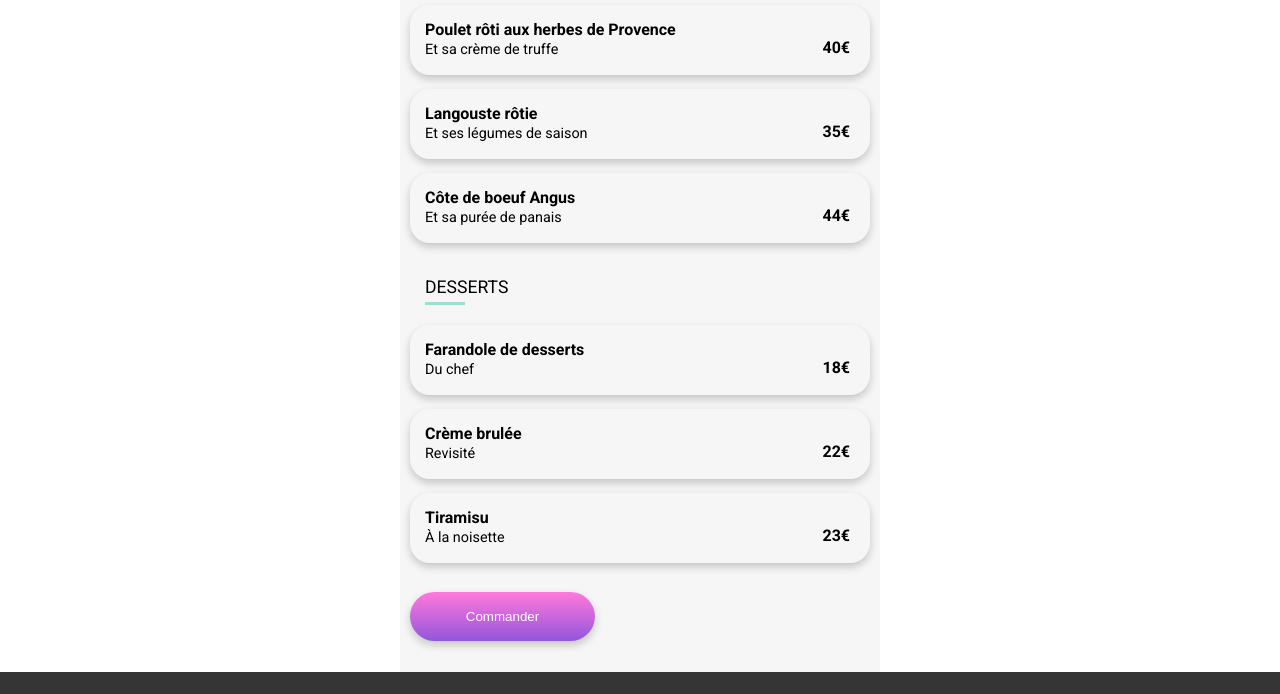
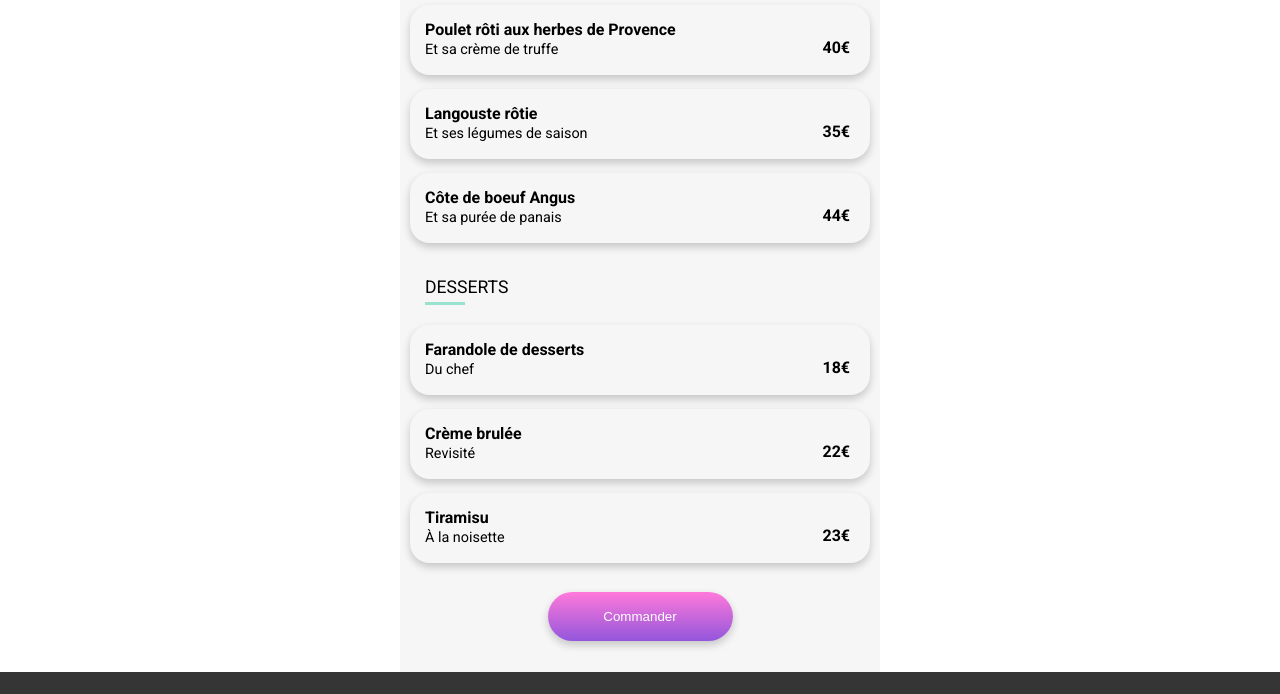
Before and after one commit to yflly/Ohmyfood, a plain HTML site: page ledelicedessens.html in a window 1280 px wide. Shown: the part 746-1440 px from the top of the page. Drawn offline with Linux system fonts and the light colour scheme; a web font is replaced by a local one.

Commit message:
Correction /div sur le bouton commander

```diff
--- a/ledelicedessens.html
+++ b/ledelicedessens.html
@@ -145,8 +145,9 @@
             <i class="fas fa-check-circle fa-lg"></i>
           </div>
         </div>
-        <div class="menuCardButton"></div>
-        <button class="commandButton" type="button">Commander</button>
+        <div class="menuCardButton">
+          <button class="commandButton" type="button">Commander</button>
+        </div>
       </div>
     </div>
 
```
